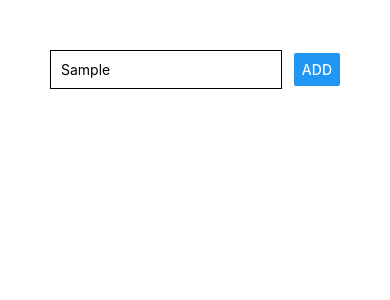
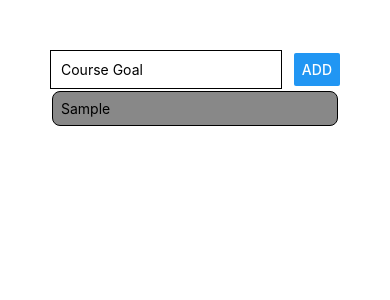
Before and after one commit to ethanmcneal/react_native_first_app, a React Native app: screen / in a window 390 px wide. Both pictures are taken after typing "Sample" into the empty fields and a click on the button "ADD". Shown: the top 300 px of the page. Built offline with nearby package versions, Linux system fonts and the light colour scheme.

Commit message:
scroll view

```diff
--- a/App.js
+++ b/App.js
@@ -1,18 +1,62 @@
-import { StatusBar } from 'expo-status-bar';
-import React, { useState } from 'react';
-import { Button, StyleSheet, Text, TextInput, View } from 'react-native';
+import { StatusBar } from "expo-status-bar";
+import React, { useState } from "react";
+import { Button, ScrollView, StyleSheet, Text, TextInput, View } from "react-native";
 
 export default function App() {
-  // const [text, setText] = useState("YOOOO Open up App.js to start working on your app!")
+  const [enteredGoal, setEnteredGoal] = useState("")
+  const [courseGoals, setCourseGoals] = useState([])
+
+  const change = (enteredText) => {
+    setEnteredGoal(enteredText)
+  }
+
+  const addGoalHandler = () => {
+    setCourseGoals(currentGoals => [...courseGoals, enteredGoal])
+    setEnteredGoal("")
+  }
   return (
-    <View style={{padding: 50}}>
-      <View style={{flexDirection: 'row', justifyContent: 'space-between', alignItems: 'center'}}>
-      <TextInput placeholder='Course Goal' style={{borderColor: 'black', borderWidth: 1, padding: 10, width: '80%'}}/>
-      <Button title='Add'/>
+    <View style={styles.screen}>
+      <View style={styles.inputContainer}>
+        <TextInput
+          placeholder="Course Goal"
+          style={styles.input}
+          onChangeText={change}
+          value={enteredGoal}
+        />
+        <Button title="Add" onPress={addGoalHandler}/>
       </View>
-      <View>
-
-      </View>
+      <ScrollView>
+        {courseGoals.map((goal, index)=> <View key={index} style={styles.listItem}>
+          <Text >
+            {goal}
+          </Text>
+        </View>)}
+      </ScrollView>
     </View>
   );
 }
+
+const styles = StyleSheet.create({
+  screen: {
+    padding: 50,
+  },
+  inputContainer: {
+    flexDirection: "row",
+    justifyContent: "space-between",
+    alignItems: "center",
+  },
+  input: {
+    borderColor: "black",
+    borderWidth: 1,
+    padding: 10,
+    width: "80%",
+  },
+  listItem : {
+    padding: 8,
+    backgroundColor: '#888',
+    margin: 2,
+    borderColor: 'black',
+    borderWidth: 1,
+    borderRadius: 8,
+  }
+});
```
